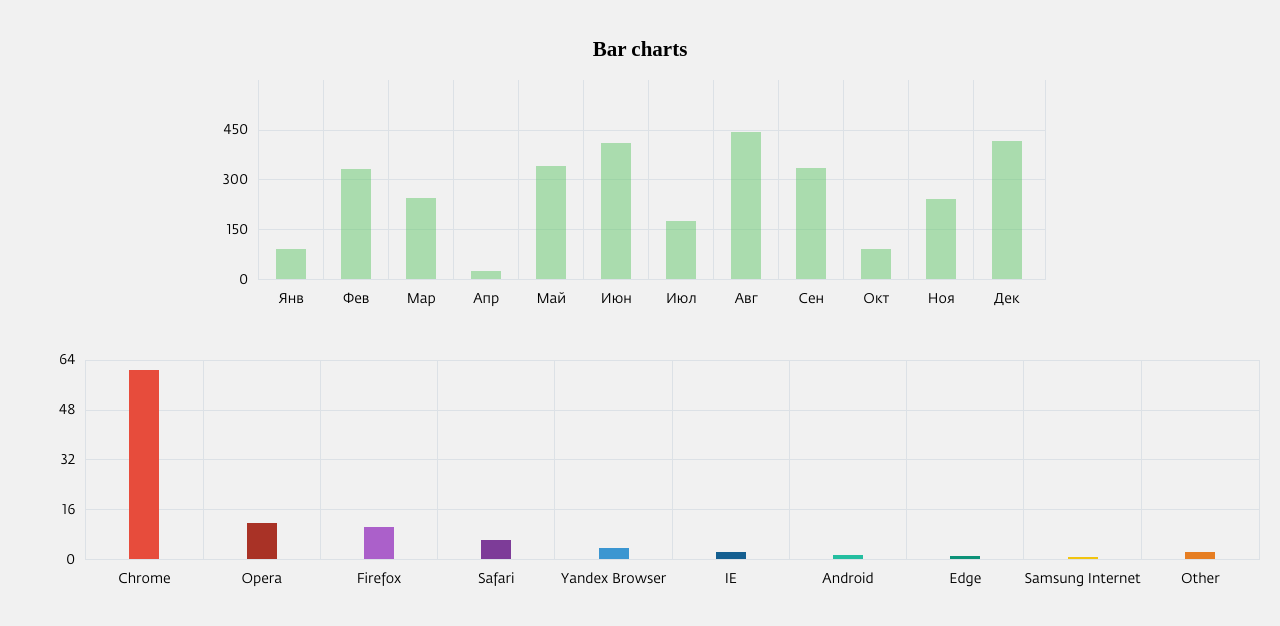
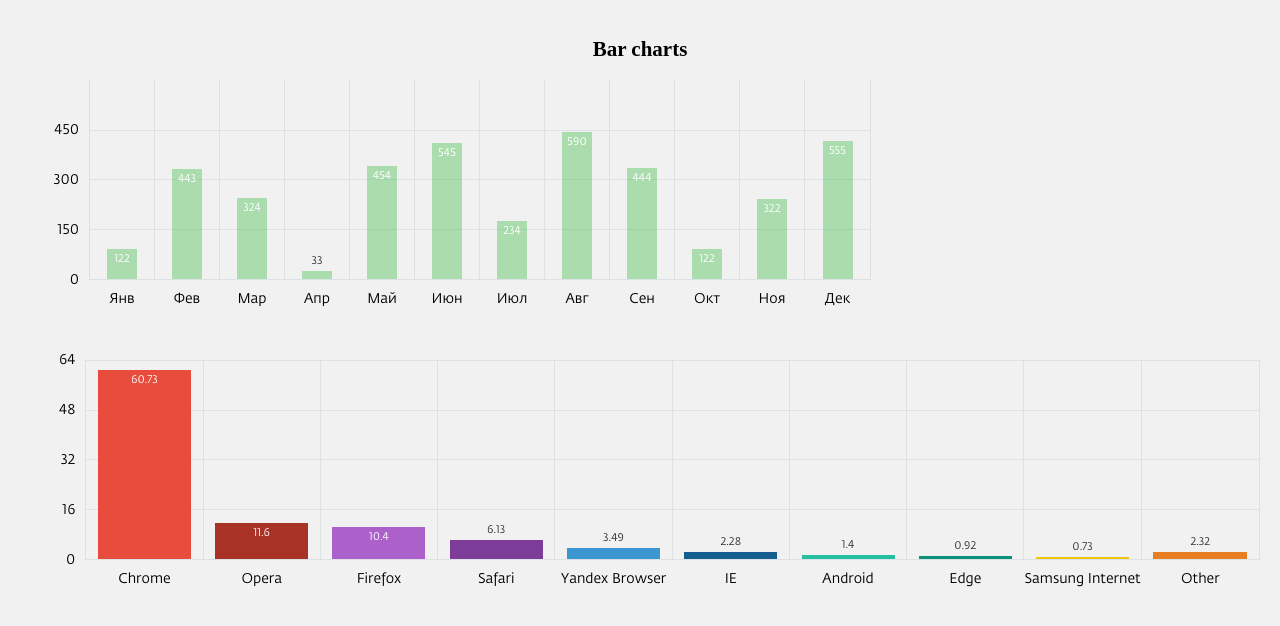
Before and after one commit to kre1z0/charts, a React app: page / in a window 1280 px wide. Built offline with nearby package versions, Linux system fonts and the light colour scheme; a web font is replaced by a local one.

Commit message:
bar chart

```diff
--- a/src/components/bar-chart/bar-chart.js
+++ b/src/components/bar-chart/bar-chart.js
@@ -29,6 +29,7 @@ export class BarChart extends Component {
 
   render() {
     const {
+      height,
       style,
       className,
       data,
@@ -52,13 +53,14 @@ export class BarChart extends Component {
         className={cn(styles.barChart, className)}
         style={{
           marginBottom: xScaleHeight,
+          width: responsive ? "100%" : "auto",
           ...style,
         }}
       >
         <YScale {...this.props} ticks={ticks} topValue={topValue} />
         <div
           className={cn(styles.container, containerClassName)}
-          style={{ borderColor: tickColor }}
+          style={{ borderColor: tickColor, height, width: responsive ? "100%" : "auto" }}
         >
           {ticks.map((tick, index) => (
             <Tick
@@ -73,6 +75,7 @@ export class BarChart extends Component {
             return (
               <Bar
                 {...this.props}
+                tooltipValue={data[index]}
                 topValue={topValue}
                 index={index}
                 barContainerWidth={responsive ? `${100 / data.length}%` : barContainerWidth}
--- a/src/components/bar-chart/bar-chart.scss
+++ b/src/components/bar-chart/bar-chart.scss
@@ -1,11 +1,9 @@
 .barChart {
-  display: flex;
-  width: 100%;
+  display: inline-flex;
 }
 
 .container {
   position: relative;
-  height: 200px;
   width: 100%;
   display: flex;
   border-right: 1px solid;
--- a/src/components/bar-chart/bar.js
+++ b/src/components/bar-chart/bar.js
@@ -1,4 +1,5 @@
 import React from "react";
+import cn from "classnames";
 
 import styles from "./bar.scss";
 
@@ -7,14 +8,20 @@ export const Bar = ({
   color,
   labels,
   index,
+  height,
   xScaleHeight,
   barContainerWidth,
   barWidth,
   topValue,
   firsTickHidden,
   tickColor,
+  tooltipValue,
+  tooltipHeight,
+  responsive,
 }) => {
   const percentWithHiddentick = (percent * (100 - topValue)) / 100;
+  const tooltipAboveBar = (percent / 100) * height < tooltipHeight;
+  console.info("--> tooltipAboveBar", tooltipAboveBar);
 
   return (
     <div
@@ -24,11 +31,18 @@ export const Bar = ({
       <div
         className={styles.bar}
         style={{
-          width: barWidth,
+          width: responsive ? "80%" : barWidth,
           height: `${firsTickHidden ? percentWithHiddentick : percent}%`,
           backgroundColor: color,
         }}
-      />
+      >
+        <div
+          className={cn(styles.tooltip, { [styles.tooltipAboveBar]: tooltipAboveBar })}
+          style={{ height: tooltipHeight }}
+        >
+          {tooltipValue}
+        </div>
+      </div>
       <div className={styles.label} style={{ height: xScaleHeight }}>
         {labels[index]}
       </div>
--- a/src/components/bar-chart/bar.scss
+++ b/src/components/bar-chart/bar.scss
@@ -12,8 +12,22 @@
 }
 
 .bar {
+  text-align: center;
   width: 92%;
   min-height: 1px;
+}
+
+.tooltip {
+  font-size: 11px;
+  color: #fff;
+  display: flex;
+  justify-content: center;
+  align-items: center;
+}
+
+.tooltipAboveBar {
+  color: #333333;
+  transform: translateY(-100%);
 }
 
 .label {
--- a/src/containers/App.js
+++ b/src/containers/App.js
@@ -64,7 +64,7 @@ class App extends Component {
         {/*</div>*/}
         <h2>Bar charts</h2>
         <div className={styles.row}>
-          <div style={{ marginBottom: 40 }}>
+          <div style={{ marginBottom: 40, width: "100%" }}>
             <BarChart
               data={[122, 443, 324, 33, 454, 545, 234, 590, 444, 122, 322, 555]}
               colors={["rgba(100, 199, 108, 0.5)"]}
--- a/src/default/props.js
+++ b/src/default/props.js
@@ -29,11 +29,13 @@ export const props = {
   offset: 1,
   offsetColor: "#fff",
   // bar
+  height: 200,
   multiColors: false,
   yMinTicks: 5,
   xScaleHeight: 40,
   tickColor: "#dce1e6",
   barContainerWidth: 65,
   barWidth: 30,
+  tooltipHeight: 20,
   firsTickHidden: true,
 };
--- a/src/default/types.js
+++ b/src/default/types.js
@@ -22,6 +22,8 @@ export const types = {
   offset: PropTypes.number,
   offsetColor: PropTypes.string,
   // bar
+  height: PropTypes.number,
+  tooltipHeight: PropTypes.number,
   multiColors: PropTypes.bool,
   yMinTicks: PropTypes.number,
   xScaleHeight: PropTypes.number,
```
